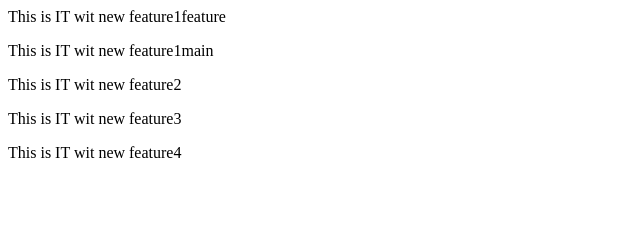
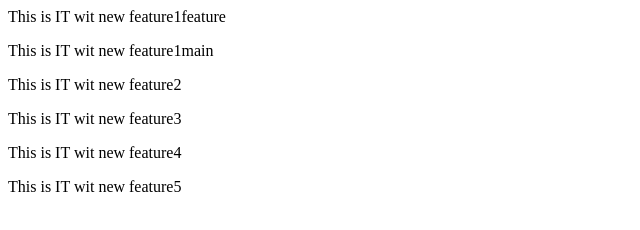
Before and after one commit to saakshisorate1/localRepo, a plain HTML site: page index.html in a window 1280 px wide. Shown: the whole page, without its empty margins (0-640 px from the left). Drawn offline with Linux system fonts and the light colour scheme.

Commit message:
develop-1.0 feature 5

```diff
--- a/index.html
+++ b/index.html
@@ -3,3 +3,4 @@
 <p> This is IT wit new feature2</p>
 <p> This is IT wit new feature3</p>
 <p> This is IT wit new feature4</p>
+<p> This is IT wit new feature5</p>
```
